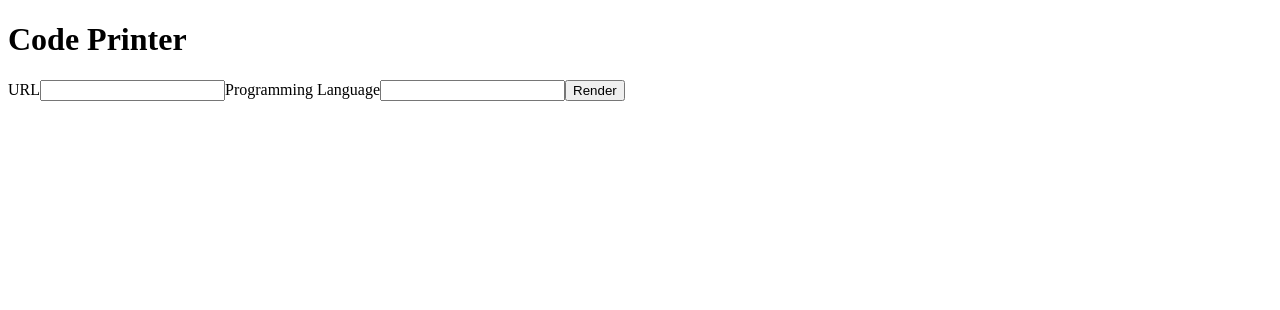
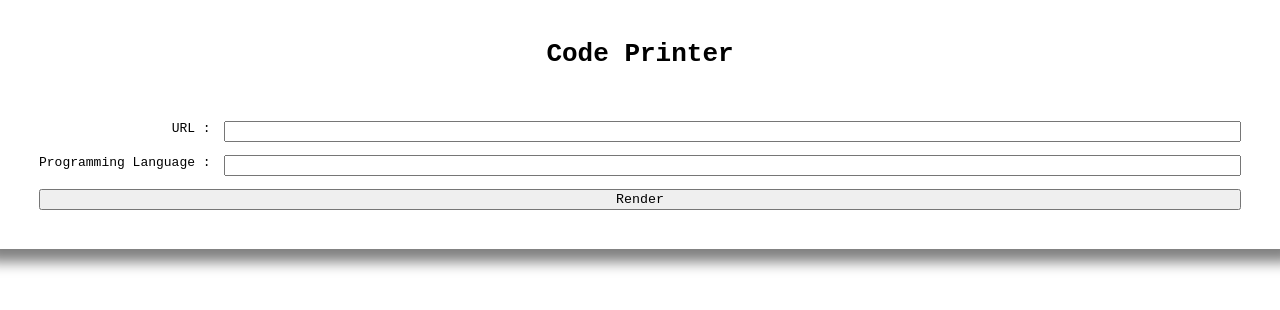
Before and after one commit to 0916dhkim/code-printer, a React (Create React App) app: page / in a window 1280 px wide. Shown: the top 310 px of the page. Built offline with nearby package versions, Linux system fonts and the light colour scheme.

Commit message:
Update Interface Styles

```diff
--- a/src/App.module.css
+++ b/src/App.module.css
@@ -3,3 +3,20 @@
     display: none;
   }
 }
+
+@media screen {
+  .interface {
+    display: flex;
+    flex-direction: column;
+    align-items: stretch;
+    justify-content: center;
+    box-shadow: 0 0 1em 1em grey;
+    margin-bottom: 1em;
+    padding: 3em;
+  }
+}
+
+.heading {
+  text-align: center;
+  margin-bottom: 2em;
+}
--- a/src/App.tsx
+++ b/src/App.tsx
@@ -15,7 +15,7 @@ function App() {
   return (
     <div className="App">
       <div className={style.interface}>
-        <h1>Code Printer</h1>
+        <h1 className={style.heading}>Code Printer</h1>
         <Controls />
         {isLoading && <p>Loading ...</p>}
         {error && <p>{error.message}</p>}
--- /dev/null
+++ b/src/Controls.module.css
@@ -0,0 +1,16 @@
+.container {
+  display: grid;
+  grid-template-columns: auto 1fr;
+  gap: 1em;
+}
+
+.label {
+  text-align: right;
+}
+
+.input {
+}
+
+.submit {
+  grid-column: span 2;
+}
--- a/src/Controls.tsx
+++ b/src/Controls.tsx
@@ -1,6 +1,7 @@
 import React from "react";
 import { useSelector, useDispatch } from "react-redux";
 import { ApplicationState, ApplicationDispatch } from "./store";
+import style from "./Controls.module.css";
 import axios from "axios";
 
 /**
@@ -53,16 +54,12 @@ export default function Controls() {
   }
 
   return (
-    <form onSubmit={renderCode}>
-      <label>
-        URL
-        <input type="url" name="url" value={urlInput} onChange={e => dispatch({type: "SET_URL_INPUT", value: e.target.value})} />
-      </label>
-      <label>
-        Programming Language
-        <input type="text" name="language" value={languageInput} onChange={e => dispatch({ type: "SET_LANGUAGE_INPUT", value: e.target.value })} />
-      </label>
-      <input type="submit" value="Render" />
+    <form className={style.container} onSubmit={renderCode}>
+      <span className={style.label}>URL :</span>
+      <input className={style.input} type="url" name="url" value={urlInput} onChange={e => dispatch({type: "SET_URL_INPUT", value: e.target.value})} />
+      <span className={style.label}>Programming Language :</span>
+      <input className={style.input} type="text" name="language" value={languageInput} onChange={e => dispatch({ type: "SET_LANGUAGE_INPUT", value: e.target.value })} />
+      <input className={style.submit} type="submit" value="Render" />
     </form>
   );
 }
--- a/src/index.css
+++ b/src/index.css
@@ -1 +1,6 @@
 @import-normalize;
+
+* {
+  font-family: monospace;
+  margin: 0;
+}
```
